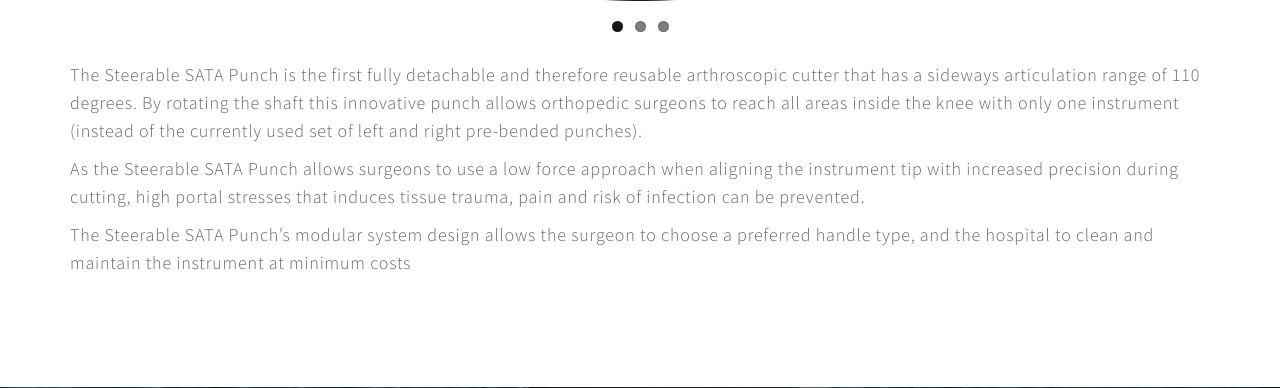
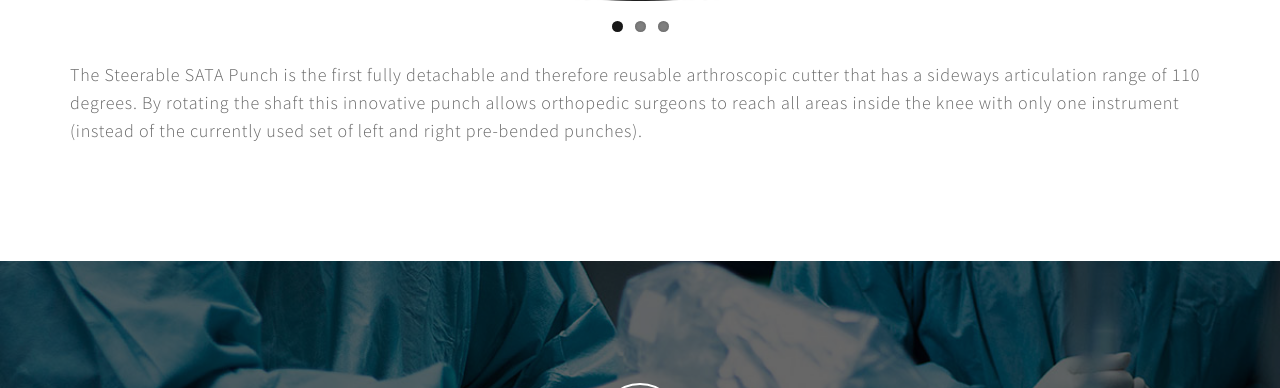
Before and after one commit to RiverWalker92/django, a Django app: page / in a window 1280 px wide. Shown: the part 2455-2843 px from the top of the page. Run offline with Django 3.2, Linux system fonts and the light colour scheme; data comes from the database, SQL or seed files in the repository; some libraries are stand-ins or nearby versions.

Commit message:
about text expand
Signed-off-by: Roel Horeman <roel_horeman@hotmail.com>

```diff
--- a/static/css/style.css
+++ b/static/css/style.css
@@ -339,6 +339,17 @@ a:focus {
   padding-top: 2px;
   padding-bottom: 2px;
 }
+
+#about .text_block {
+    max-height: 100px;
+    overflow: hidden;
+    transition: max-height 2s ease-out;
+}
+
+    #about .text_block:hover {
+        max-height: 1000px;
+        transition: max-height 3s ease-in;
+    }
 
 
 
--- a/templates/index.html
+++ b/templates/index.html
@@ -154,7 +154,7 @@ http://www.tooplate.com/view/2083-steak-house
          <!--<p>Stuf</p>-->
       </div>
 
-       <div class="col-md-12 col-sm-12 col-xs-12 wow fadeInUp" data-wow-delay="0.4s">
+       <div class="text_block col-md-12 col-sm-12 col-xs-12 wow fadeInUp" data-wow-delay="0.4s">
          	{{About.text_block|safe}}
        </div>
 
```
